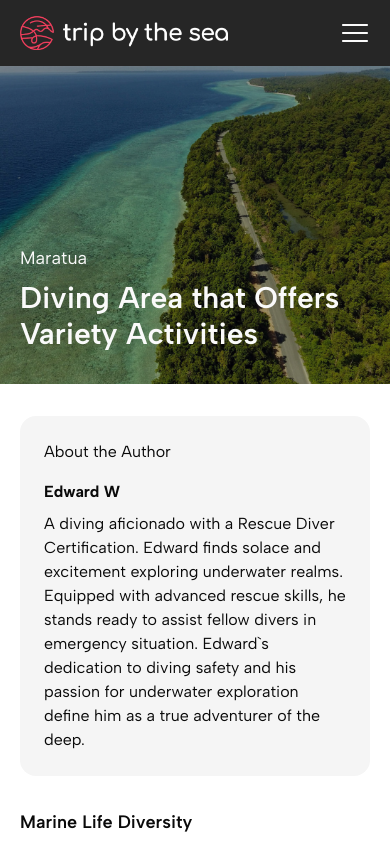
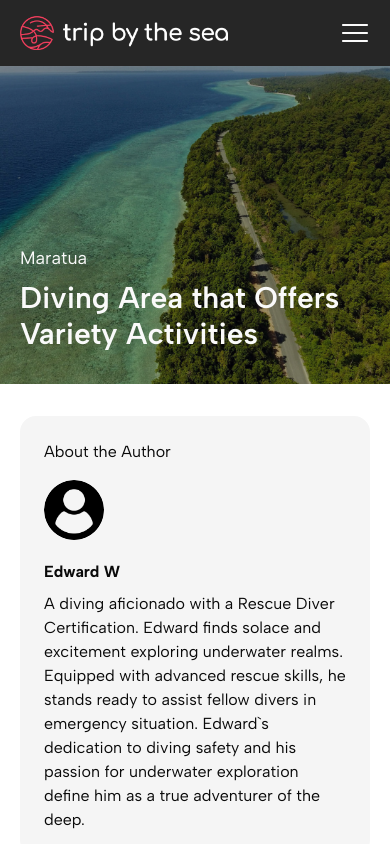
Before and after one commit to dhantosy/tripbythesea, a Next.js app: page /destinations/maratua/edward-w in a window 390 px wide. Shown: the top 844 px of the page. Built offline with nearby package versions, Linux system fonts and the light colour scheme; a web font is replaced by a local one.

Commit message:
feat: updated responsive styling

```diff
--- a/src/components/section/UserReviewInfo/index.tsx
+++ b/src/components/section/UserReviewInfo/index.tsx
@@ -6,8 +6,8 @@ export default function UserReviewInfo({ img, imgAlt, username, description, web
   return (
     <section className='my-8 bg-neutral-100 p-6 rounded-2xl'>
       <h2 className='mb-4'>About the Author</h2>
-      <div className='flex flex-row gap-5'>
-        <div className='hidden md:flex basis-1/6'>
+      <div className='flex flex-col md:flex-row gap-5'>
+        <div className='flex basis-1/6'>
           <div className='relative overflow-hidden rounded-full place-self-start'>
             <Image
               src={img}
--- a/src/components/ui/CardUserList/index.tsx
+++ b/src/components/ui/CardUserList/index.tsx
@@ -27,7 +27,7 @@ export default function CardUserList({
                 height={80}
               />
             </div>
-            <h4 className='mt-4'>{username}</h4>
+            <h4 className='mt-4 font-semibold'>{username}</h4>
             <div>{tag}</div>
           </div>
           <div className='flex flex-col md:hidden gap-3 items-center'>
```
